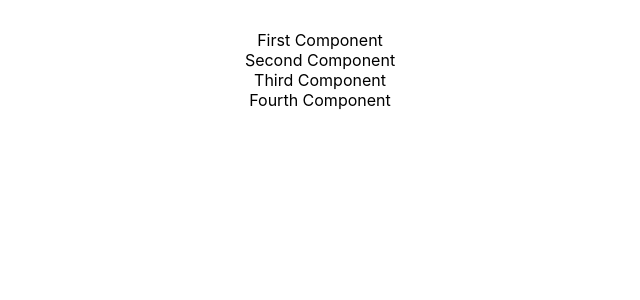
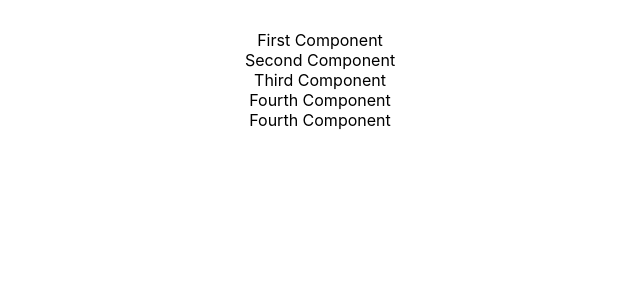
Before and after one commit to SuHwanYoon/React-Todo-App-Client, a React (Create React App) app: page / in a window 1280 px wide. Shown: the top 300 px of the page, without its empty margins (320-960 px from the left). Built offline with nearby package versions, Linux system fonts and the light colour scheme.

Commit message:
add JSX Component

```diff
--- a/src/App.js
+++ b/src/App.js
@@ -5,10 +5,10 @@ import { Component } from 'react';
 function App() {
   return (
     <div className="App">
-      <FirstComponent></FirstComponent>
-      <SecondComponent></SecondComponent>
-      <ThirdComponent></ThirdComponent>
-      <FourthComponent></FourthComponent>
+      <FirstComponent/>
+      <SecondComponent/>
+      <ThirdComponent/>
+      <FourthComponent/>
     </div>
   );
 }
@@ -37,7 +37,10 @@ class ThirdComponent extends Component{
 class FourthComponent extends Component{
   render(){
     return(
-      <div className='FourthComponent'>Fourth Component</div>
+      <div>
+        <div className='FourthComponent'>Fourth Component</div>
+        <div className='FourthComponent'>Fourth Component</div>
+      </div>
     )
   }
 }
```
